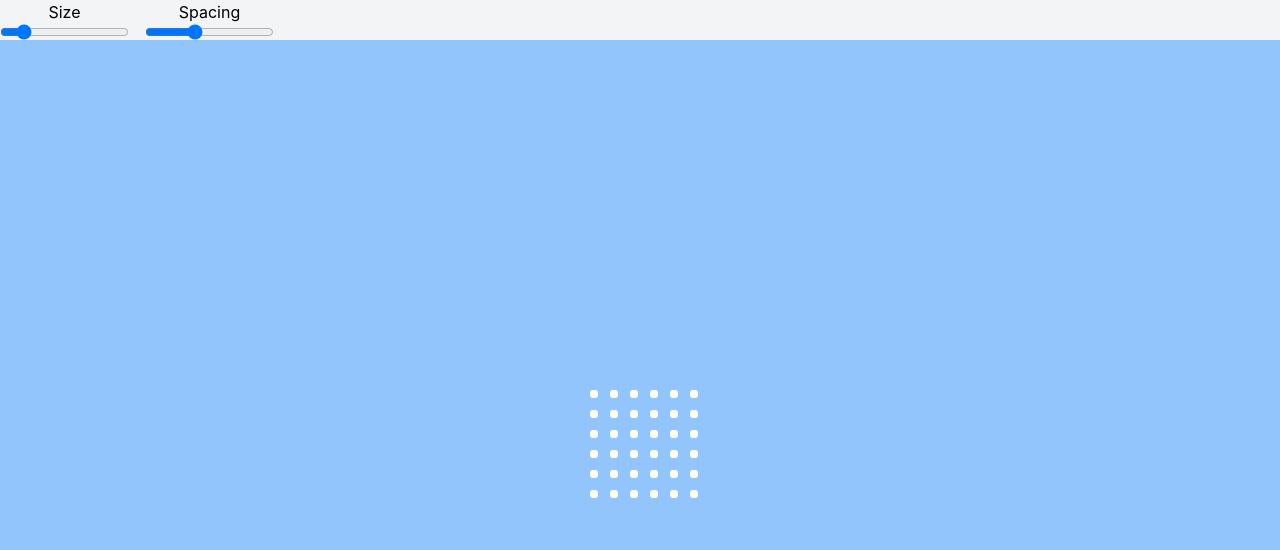
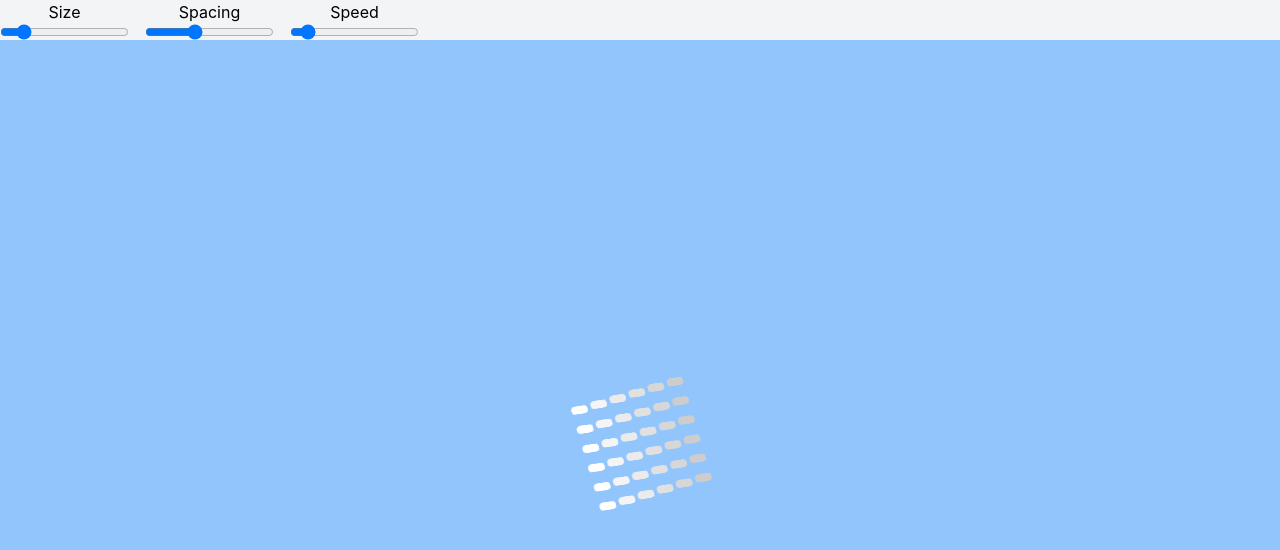
Before and after one commit to emily-roses/Box-Generator, a React (Vite) app: page / in a window 1280 px wide. Shown: the top 550 px of the page. Built offline with nearby package versions, Linux system fonts and the light colour scheme.

Commit message:
Actually added speed slider

```diff
--- a/src/App.tsx
+++ b/src/App.tsx
@@ -6,6 +6,7 @@ import "./App.css";
 function App() {
 	const [size, setSize] = useState(100);
 	const [spacing, setSpacing] = useState(5);
+	const [speed, setSpeed] = useState(10);
 	console.log(spacing);
 	return (
 		<div className="w-screen h-screen overflow-hidden bg-blue-300">
@@ -24,9 +25,16 @@ function App() {
 					value={spacing}
 					onChange={setSpacing}
 				/>
+				<LabelledRange
+					label="Speed"
+					min={1}
+					max={100}
+					value={speed}
+					onChange={setSpeed}
+				/>
 			</div>
 			<div className="grid h-full place-content-center">
-				<Box size={size} spacing={spacing} />
+				<Box size={size} spacing={spacing} speed={speed} />
 			</div>
 		</div>
 	);
@@ -65,6 +73,7 @@ const LabelledRange = ({
 interface BoxProps {
 	size: number;
 	spacing: number;
+	speed: number;
 }
 
 interface Position {
@@ -73,7 +82,7 @@ interface Position {
 	z: number;
 }
 
-const Box = ({ size, spacing }: BoxProps) => {
+const Box = ({ size, spacing, speed }: BoxProps) => {
 	const dots = useMemo(() => {
 		let arr = [];
 		for (let x = 0; x <= size + (size / spacing - 1); x += size / spacing) {
@@ -96,12 +105,13 @@ const Box = ({ size, spacing }: BoxProps) => {
 			style={{ width: `${size * 2}px`, height: `${size * 2}px` }}
 		>
 			<div
-				className="transform-gpu cube"
+				className="transform-gpu"
 				style={{
 					transformStyle: "preserve-3d",
 					width: `${size}px`,
 					height: `${size}px`,
 					transformOrigin: `center center ${size / 2}`,
+					animation: `rotate ${100 / speed}s linear infinite`,
 				}}
 			>
 				{dots.map((pos) => (
```
